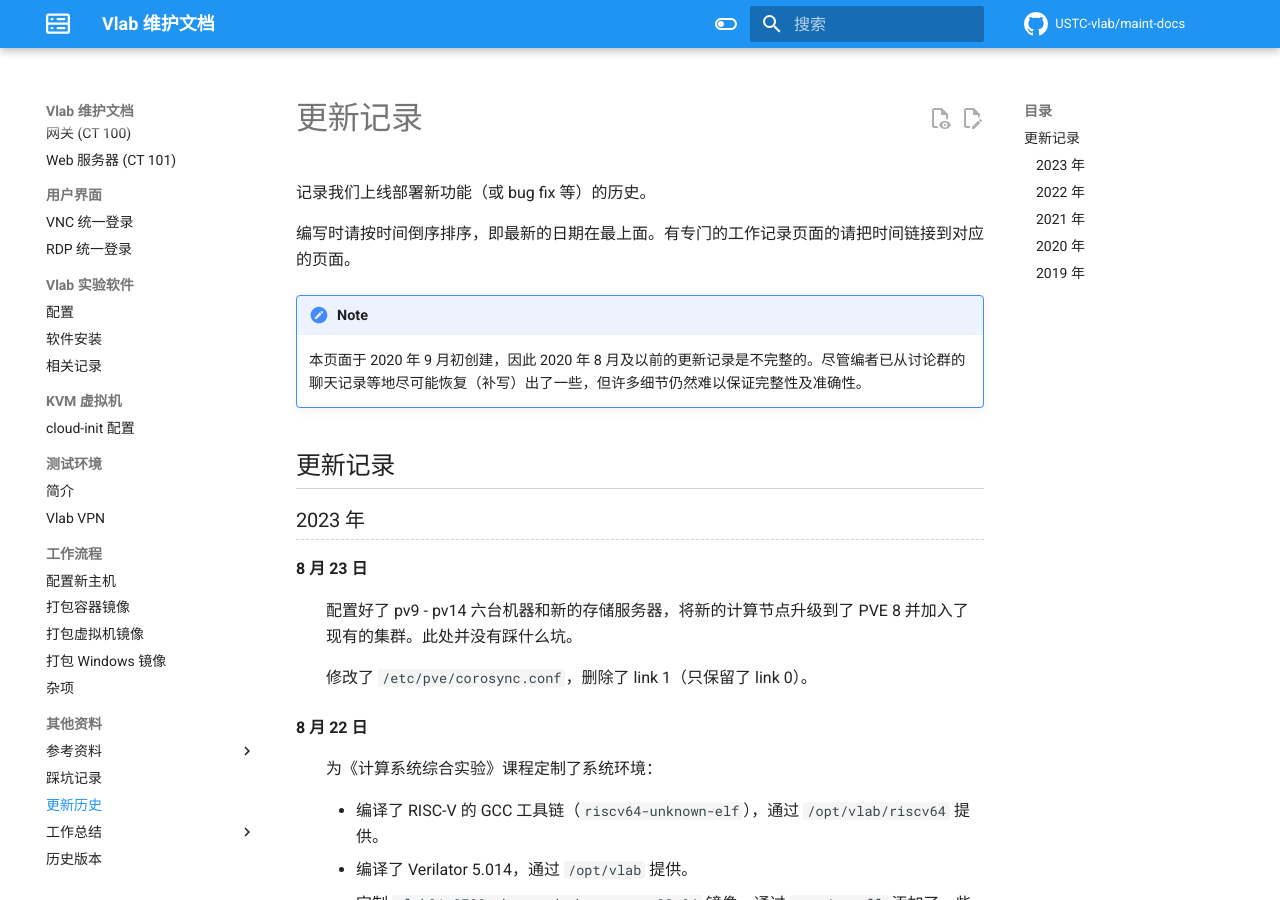
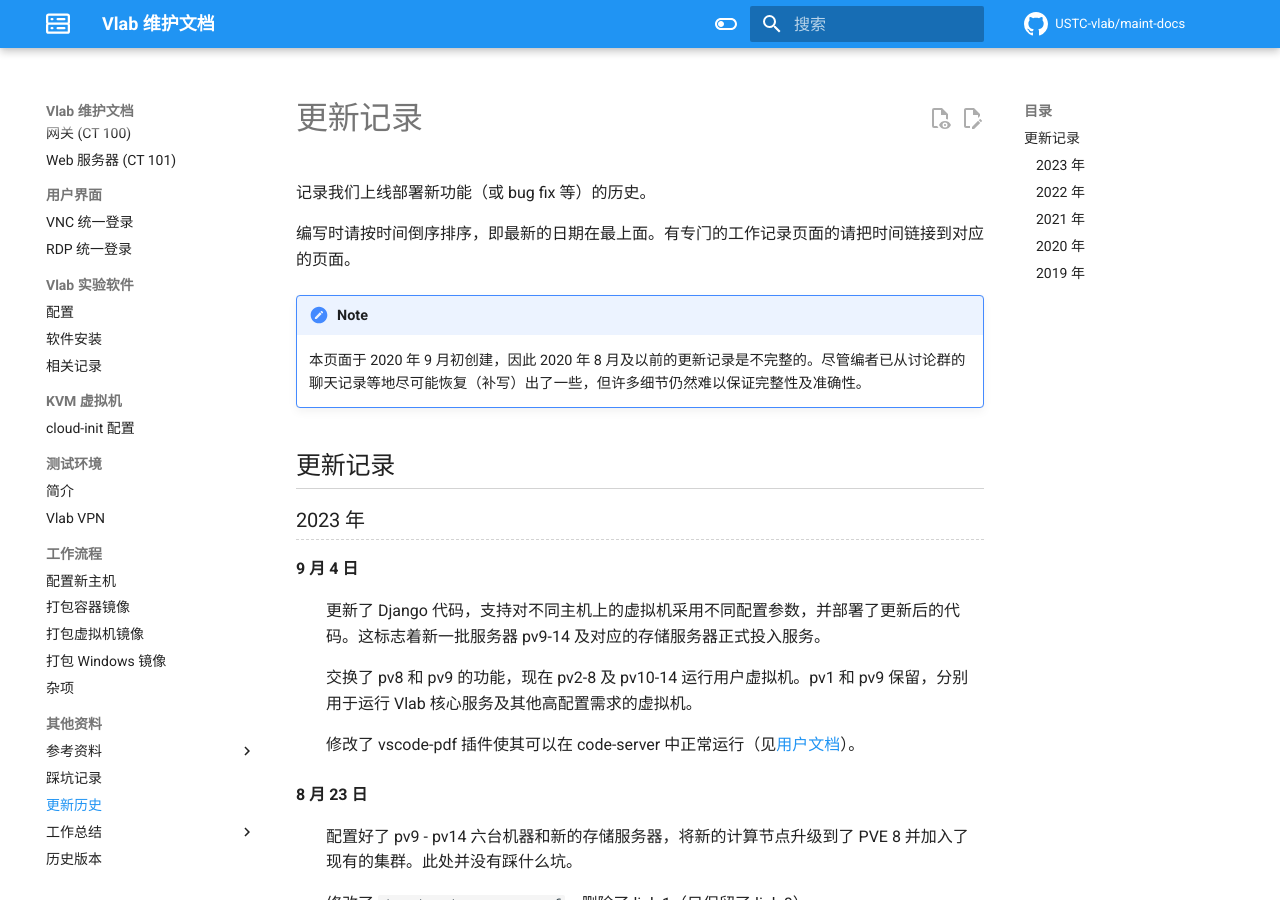
Before and after one commit to USTC-vlab/maint-docs, an MkDocs documentation site: the page built from docs/changelog.md, in a window 1280 px wide and 900 px high. Built offline with MkDocs 1.6.1 and Material for MkDocs 9.7.7, drawn with Linux system fonts in a browser that asks for light colours; comment, search, counter and statistics services are not loaded.

Commit message:
changelog: Add 2023-09-04

```diff
--- a/docs/changelog.md
+++ b/docs/changelog.md
@@ -11,6 +11,14 @@
 ## 更新记录
 
 ### 2023 年
+
+9 月 4 日
+
+:   更新了 Django 代码，支持对不同主机上的虚拟机采用不同配置参数，并部署了更新后的代码。这标志着新一批服务器 pv9-14 及对应的存储服务器正式投入服务。
+
+    交换了 pv8 和 pv9 的功能，现在 pv2-8 及 pv10-14 运行用户虚拟机。pv1 和 pv9 保留，分别用于运行 Vlab 核心服务及其他高配置需求的虚拟机。
+
+    修改了 vscode-pdf 插件使其可以在 code-server 中正常运行（见[用户文档](https://vlab.ustc.edu.cn/docs/apps/vscode/#pdf)）。
 
 8 月 23 日
 
```
